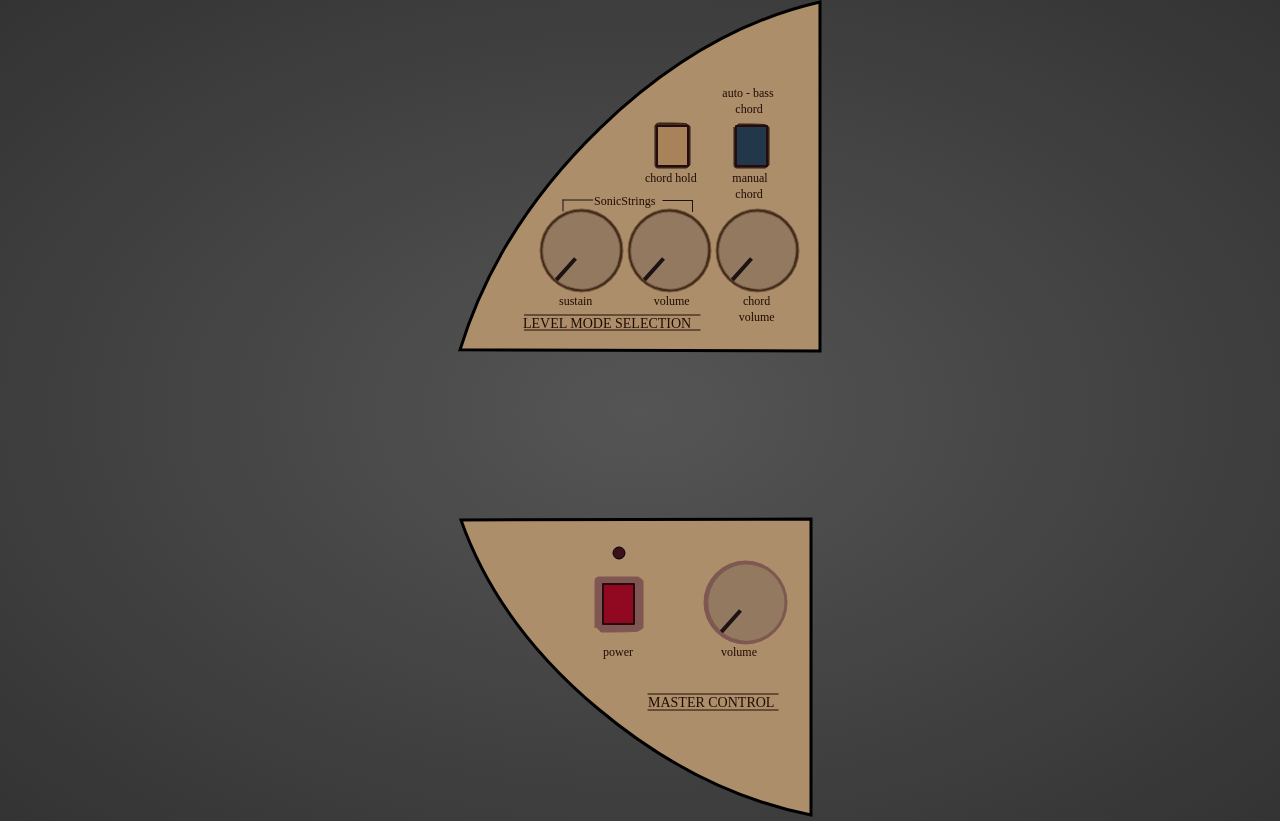
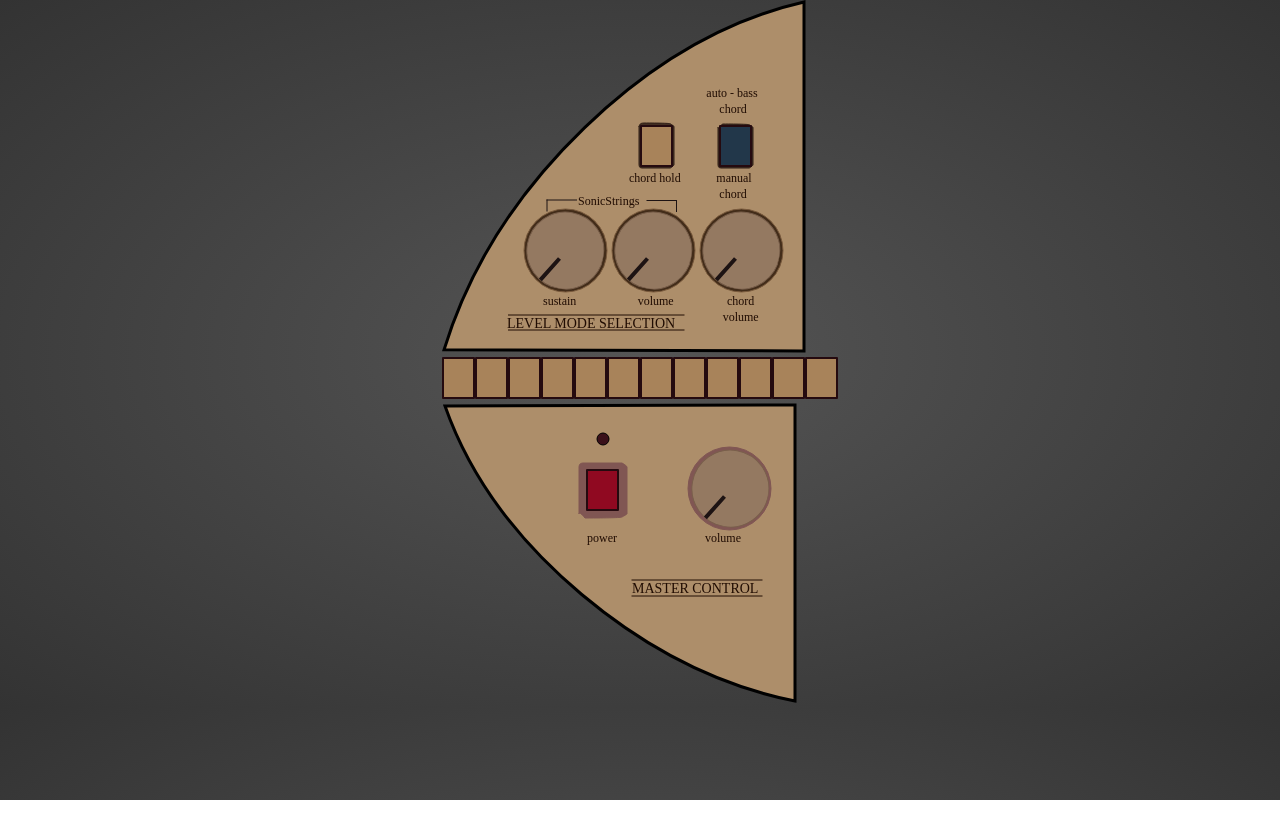
Before and after one commit to matt-paul/omnichord, a React (Create React App) app: page / in a window 1280 px wide. After the commit the page ends 800 px from the top, so only its background shows below. Built offline with nearby package versions, Linux system fonts and the light colour scheme.

Commit message:
Add first test for render chord method

```diff
--- a/src/App.css
+++ b/src/App.css
@@ -9,33 +9,3 @@ body {
 .App {
   text-align: center;
 }
-
-.App-logo {
-  animation: App-logo-spin infinite 20s linear;
-  height: 40vmin;
-  pointer-events: none;
-}
-
-.App-header {
-  background-color: #282c34;
-  min-height: 100vh;
-  display: flex;
-  flex-direction: column;
-  align-items: center;
-  justify-content: center;
-  font-size: calc(10px + 2vmin);
-  color: white;
-}
-
-.App-link {
-  color: #61dafb;
-}
-
-@keyframes App-logo-spin {
-  from {
-    transform: rotate(0deg);
-  }
-  to {
-    transform: rotate(360deg);
-  }
-}
--- a/src/App.js
+++ b/src/App.js
@@ -3,12 +3,6 @@ import "./App.css"
 
 import Omnichord from "./Omnichord"
 
-function App() {
-  return (
-    <div>
-      <Omnichord />
-    </div>
-  )
-}
+const App = () => <Omnichord />
 
 export default App
--- a/src/Omnichord.jsx
+++ b/src/Omnichord.jsx
@@ -1,13 +1,16 @@
 import React from "react"
 import MasterControl from "./components/master-control"
 import ModeControl from "./components/mode-control"
+// import RhythmControl from "./components/rhythm-control"
+import ChordControl from "./components/chord-control"
 
 const Omnichord = () => (
-  <div>
+  <>
     <ModeControl />
-    <div style={{ height: "160px" }} />
+    {/* <RhythmControl /> */}
+    <ChordControl />
     <MasterControl />
-  </div>
+  </>
 )
 
 export default Omnichord
--- /dev/null
+++ b/src/colours.js
@@ -0,0 +1,2 @@
+export const BLUE = "#22374A"
+export const BROWNISH = "#A8835A"
--- a/src/components/button/index.jsx
+++ b/src/components/button/index.jsx
@@ -4,14 +4,12 @@ import styled from "styled-components"
 const Button = styled.button`
   background: none;
   border: none;
-  width: 33px;
-  height: 42px;
   padding: 0;
 `
 
 const OmnichordButton = ({ toggleOnOff, on, colour }) => (
   <Button onClick={toggleOnOff}>
-    <svg>
+    <svg width="33" height="42">
       <path
         d="M1 1v40h31V1z"
         fill={colour}
--- /dev/null
+++ b/src/components/chord-control/index.js
@@ -0,0 +1,16 @@
+import React from "react"
+import Button from "../button"
+import SectionContainer from "../section-container"
+
+import { majorChords } from "./majorChords"
+import { BROWNISH } from "../../colours"
+
+// generic button is toggle, need to make toggle and press options
+export const renderChordButtons = chords =>
+  chords.map(chord => <Button key={chord.key} colour={BROWNISH} />)
+
+const ChordControl = () => (
+  <SectionContainer>{renderChordButtons(majorChords)}</SectionContainer>
+)
+
+export default ChordControl
--- /dev/null
+++ b/src/components/chord-control/majorChords.js
@@ -0,0 +1,50 @@
+export const majorChords = [
+  {
+    key: 1,
+    note: "Db",
+  },
+  {
+    key: 2,
+    note: "Ab",
+  },
+  {
+    key: 3,
+    note: "Eb",
+  },
+  {
+    key: 4,
+    note: "Bb",
+  },
+  {
+    key: 5,
+    note: "F",
+  },
+  {
+    key: 6,
+    note: "C",
+  },
+  {
+    key: 7,
+    note: "G",
+  },
+  {
+    key: 8,
+    note: "D",
+  },
+  {
+    key: 9,
+    note: "A",
+  },
+  {
+    key: 10,
+    note: "E",
+  },
+  {
+    key: 11,
+    note: "B",
+  },
+  {
+    key: 12,
+    note: "F#",
+  },
+]
--- a/src/components/mode-control/index.js
+++ b/src/components/mode-control/index.js
@@ -6,17 +6,17 @@ import Button from "../button"
 import SectionContainer from "../section-container"
 import Background from "../mode-control-background"
 
-import "./style.css"
+import { BLUE, BROWNISH } from "../../colours"
 
 const ChordStyle = styled.div`
   position: absolute;
-  right: 54px;
+  left: 277px;
   top: 125px;
 `
 
 const ChordHold = styled.div`
   position: absolute;
-  right: 133px;
+  left: 198px;
   top: 125px;
 `
 
@@ -60,7 +60,6 @@ const ModeControl = () => {
   const handleAutoBassManualToggle = () =>
     setState({ ...state, autoBassManualToggle: !state.autoBassManualToggle })
 
-  console.log(state)
   return (
     <SectionContainer>
       <Background />
@@ -77,7 +76,7 @@ const ModeControl = () => {
         <Button
           toggleOnOff={handleChordHoldToggle}
           on={state.chordHoldToggle}
-          colour="#A8835A"
+          colour={BROWNISH}
         />
       </ChordHold>
 
@@ -85,7 +84,7 @@ const ModeControl = () => {
         <Button
           toggleOnOff={handleAutoBassManualToggle}
           on={state.autoBassManualToggle}
-          colour="#22374A"
+          colour={BLUE}
         />
       </ChordStyle>
     </SectionContainer>
--- /dev/null
+++ b/src/components/rhythm-control/index.js
@@ -0,0 +1,6 @@
+import React from "react"
+import SectionContainer from "../section-container"
+
+const RhythmControl = () => <div style={{ height: "160px" }} />
+
+export default RhythmControl
```
Also changed, not shown: src/components/mode-control/style.css (deleted), 1 other file (tests, documents, lock files or other folders).
